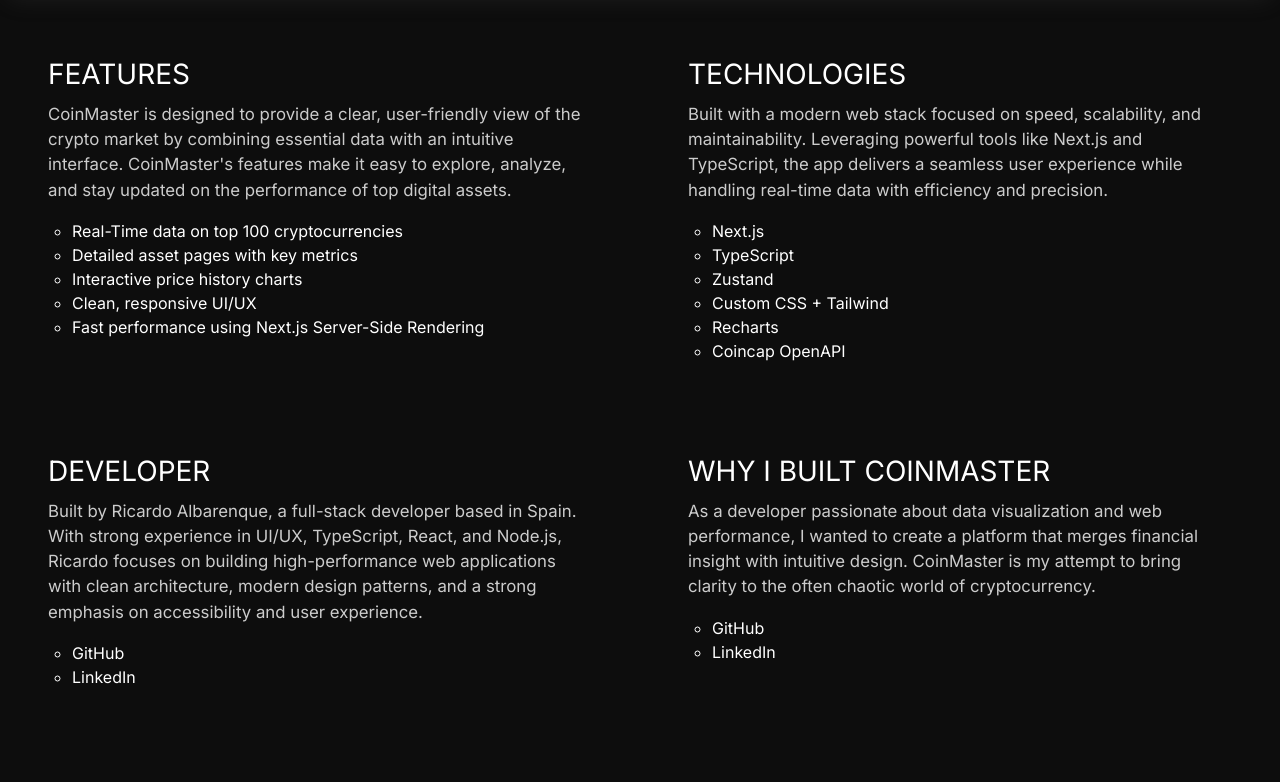
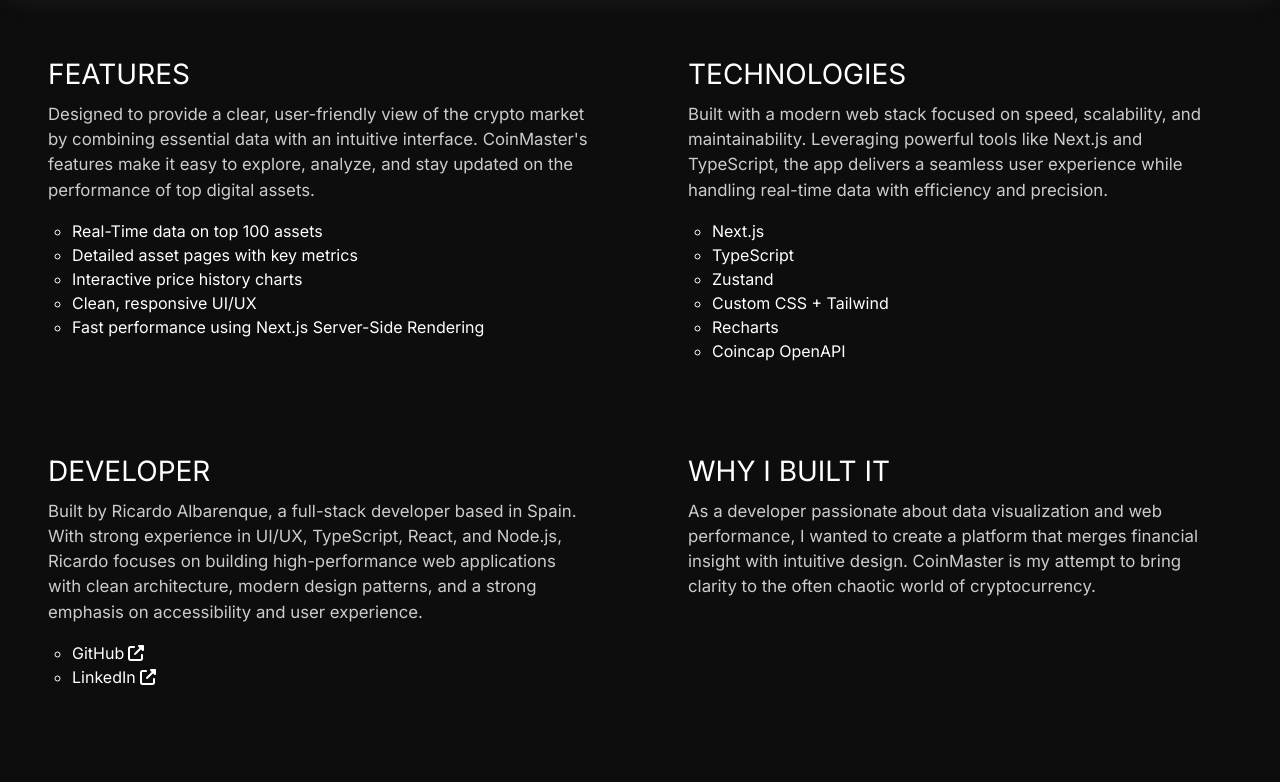
Before and after one commit to ricocatford/coinmaster, a Next.js app: page /about in a window 1280 px wide. Shown: the part 378-1160 px from the top of the page. Built offline with nearby package versions, Linux system fonts and the light colour scheme.

Commit message:
fix(loading spinners): add min height to loading spinner containers

```diff
--- a/src/assets/data/aboutSections.json
+++ b/src/assets/data/aboutSections.json
@@ -2,9 +2,9 @@
     {
         "id": 0,
         "heading": "Features",
-        "paragraph": "CoinMaster is designed to provide a clear, user-friendly view of the crypto market by combining essential data with an intuitive interface. CoinMaster's features make it easy to explore, analyze, and stay updated on the performance of top digital assets.",
+        "paragraph": "Designed to provide a clear, user-friendly view of the crypto market by combining essential data with an intuitive interface. CoinMaster's features make it easy to explore, analyze, and stay updated on the performance of top digital assets.",
         "list": [
-            "Real-Time data on top 100 cryptocurrencies",
+            "Real-Time data on top 100 assets",
             "Detailed asset pages with key metrics",
             "Interactive price history charts",
             "Clean, responsive UI/UX ",
@@ -28,13 +28,18 @@
         "id": 2,
         "heading": "Developer",
         "paragraph": "Built by Ricardo Albarenque, a full-stack developer based in Spain. With strong experience in UI/UX, TypeScript, React, and Node.js, Ricardo focuses on building high-performance web applications with clean architecture, modern design patterns, and a strong emphasis on accessibility and user experience.",
-        "list": ["GitHub", "LinkedIn"]
+        "link": [
+            { "label": "GitHub", "href": "https://github.com/ricocatford" },
+            {
+                "label": "LinkedIn",
+                "href": "https://linkedin.com/in/ricardo-albarenque"
+            }
+        ]
     },
     {
         "id": 3,
-        "heading": "Why I built CoinMaster",
-        "paragraph": "As a developer passionate about data visualization and web performance, I wanted to create a platform that merges financial insight with intuitive design. CoinMaster is my attempt to bring clarity to the often chaotic world of cryptocurrency.",
-        "list": ["GitHub", "LinkedIn"]
+        "heading": "Why I built it",
+        "paragraph": "As a developer passionate about data visualization and web performance, I wanted to create a platform that merges financial insight with intuitive design. CoinMaster is my attempt to bring clarity to the often chaotic world of cryptocurrency."
     },
     {
         "id": 4,
--- a/src/assets/styles/components/cards/InfoCard.module.css
+++ b/src/assets/styles/components/cards/InfoCard.module.css
@@ -24,6 +24,10 @@
     margin-left: 1.5rem;
 }
 
+.icon {
+    margin-left: 0.25rem;
+}
+
 /*------------------- MEDIA QUERIES -------------------*/
 
 @media screen and (max-width: 1280px) {
--- a/src/assets/styles/components/navbar/Navbar.module.css
+++ b/src/assets/styles/components/navbar/Navbar.module.css
@@ -41,14 +41,14 @@
     gap: 2rem;
 }
 
-.label {
+.link {
     padding: 0.5rem 0;
     transition: all ease-in-out 0.5s;
     font-size: 0.85rem;
 }
 
-.label:hover,
-.label:focus {
+.link:hover,
+.link:focus {
     color: var(--turquoise);
 }
 
@@ -133,7 +133,7 @@
         gap: 1rem;
     }
 
-    .link {
+    .label {
         display: block;
         width: 100%;
     }
--- /dev/null
+++ b/src/assets/styles/components/pages/asset/AssetPriceHistory.module.css
@@ -0,0 +1,15 @@
+.logoContainer {
+    display: flex;
+    justify-content: center;
+    align-items: center;
+    width: 100%;
+    min-height: 491px;
+}
+
+/*------------------- MEDIA QUERIES -------------------*/
+
+@media screen and (max-width: 576px) {
+    .logoContainer {
+        min-height: 496px;
+    }
+}
--- a/src/assets/styles/components/responsive-navbar/ResponsiveNavbar.module.css
+++ b/src/assets/styles/components/responsive-navbar/ResponsiveNavbar.module.css
@@ -84,5 +84,6 @@
     .link {
         flex-direction: column;
         justify-content: center;
+        min-width: 73px;
     }
 }
--- a/src/components/cards/InfoCard.tsx
+++ b/src/components/cards/InfoCard.tsx
@@ -1,3 +1,6 @@
+import Link from "next/link";
+import { faUpRightFromSquare } from "@fortawesome/free-solid-svg-icons";
+import { FontAwesomeIcon } from "@fortawesome/react-fontawesome";
 import styles from "@/assets/styles/components/cards/InfoCard.module.css";
 
 type InfoCardProps = {
@@ -5,6 +8,12 @@
     heading: string;
     paragraph?: string;
     list?: string[];
+    link?: Link[];
+};
+
+type Link = {
+    label: string;
+    href: string;
 };
 
 export const InfoCard = ({
@@ -12,6 +21,7 @@
     heading,
     paragraph,
     list,
+    link,
 }: InfoCardProps): React.JSX.Element => {
     return (
         <section className={styles.container} key={id}>
@@ -26,6 +36,21 @@
                     ))}
                 </ul>
             )}
+            {link && (
+                <ul className={styles.list}>
+                    {link.map((item) => (
+                        <li className={styles.listItem} key={item.label}>
+                            <Link href={item.href} target="_blank">
+                                {item.label}
+                                <FontAwesomeIcon
+                                    icon={faUpRightFromSquare}
+                                    className={styles.icon}
+                                />
+                            </Link>
+                        </li>
+                    ))}
+                </ul>
+            )}
         </section>
     );
 };
--- a/src/components/pages/about/Main.tsx
+++ b/src/components/pages/about/Main.tsx
@@ -9,7 +9,7 @@
             aria-labelledby="whatIsCoinmasterHeading"
         >
             <h1 className={styles.heading} id="whatIsCoinmasterHeading">
-                What is Coinmaster?
+                What is CoinMaster?
             </h1>
             <p className={styles.paragraph}>
                 CoinMaster is a modern cryptocurrency analytics platform that
--- a/src/components/pages/asset/AssetDetails.tsx
+++ b/src/components/pages/asset/AssetDetails.tsx
@@ -24,7 +24,11 @@
             </p>
         );
     } else if (isLoading) {
-        content = <LoadingSpinner />;
+        content = (
+            <div className={styles.logoContainer}>
+                <LoadingSpinner />
+            </div>
+        );
     } else if (!asset || !details || details.length === 0) {
         content = <p className="paragraph">No asset details available.</p>;
     } else {
--- a/src/components/pages/asset/AssetPriceHistory.tsx
+++ b/src/components/pages/asset/AssetPriceHistory.tsx
@@ -7,6 +7,7 @@
 import { useFetchAssetHistoryById } from "@/hooks/useFetchAssetHistoryById";
 import { AssetId } from "@/types/assetId";
 import { ReactNode, useState } from "react";
+import styles from "@/assets/styles/components/pages/asset/AssetPriceHistory.module.css";
 
 export const AssetPriceHistory = ({ assetId }: { assetId: AssetId }) => {
     const [range, setRange] = useState<"1d" | "7d" | "1m">("1d");
@@ -27,7 +28,11 @@
             </p>
         );
     } else if (isLoading) {
-        content = <LoadingSpinner />;
+        content = (
+            <div className={styles.logoContainer}>
+                <LoadingSpinner />
+            </div>
+        );
     } else if (!history || Object.keys(history).length === 0) {
         content = (
             <p className="paragraph">No asset price history available.</p>
--- a/src/components/pages/home/Hero.tsx
+++ b/src/components/pages/home/Hero.tsx
@@ -1,5 +1,3 @@
-"use client";
-
 import Link from "next/link";
 import { Announcement } from "./Announcement";
 import styles from "@/assets/styles/components/pages/home/Hero.module.css";
```
Also changed, not shown: src/assets/styles/components/pages/asset/AssetDetails.module.css (+18 -0 lines).
